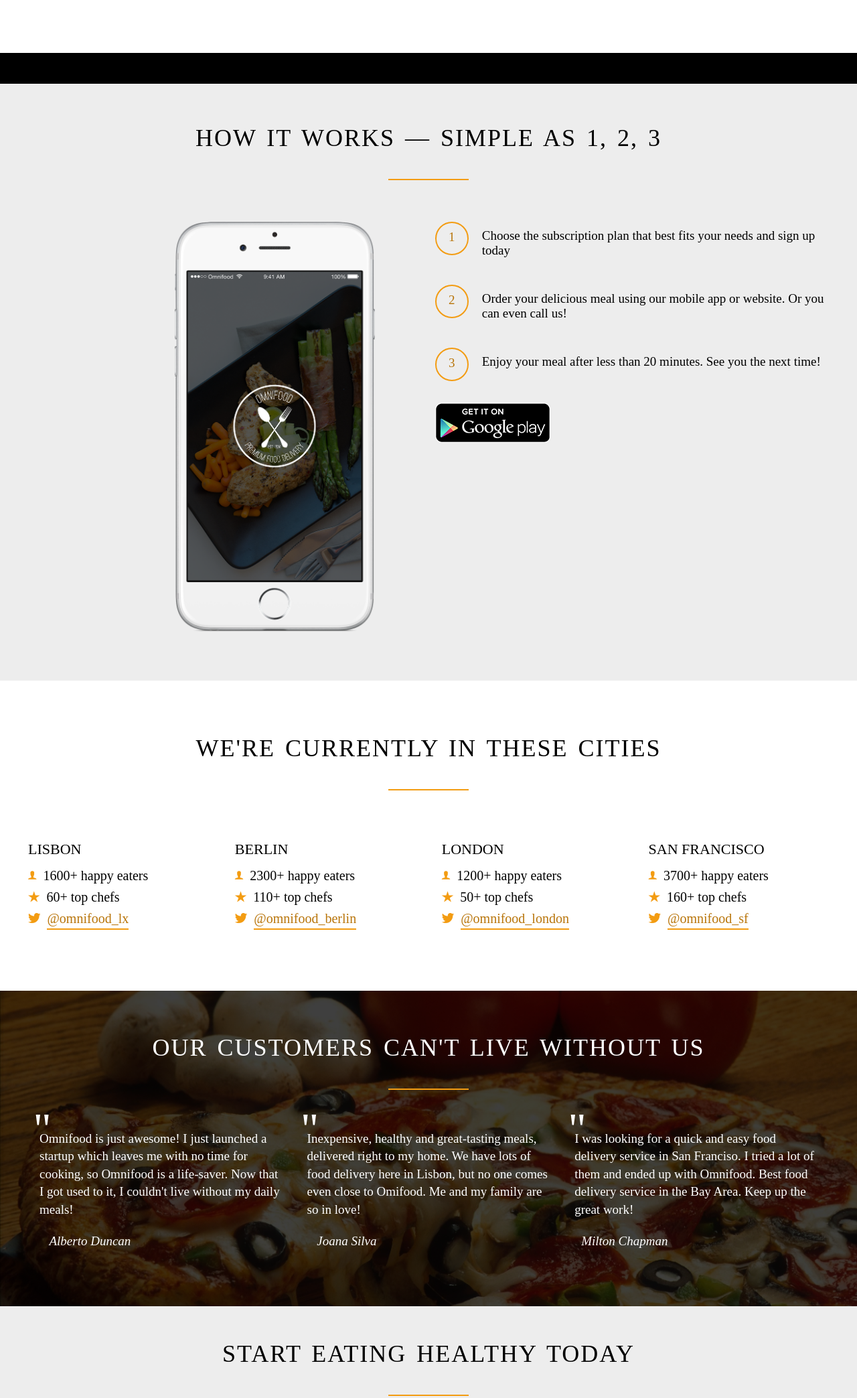
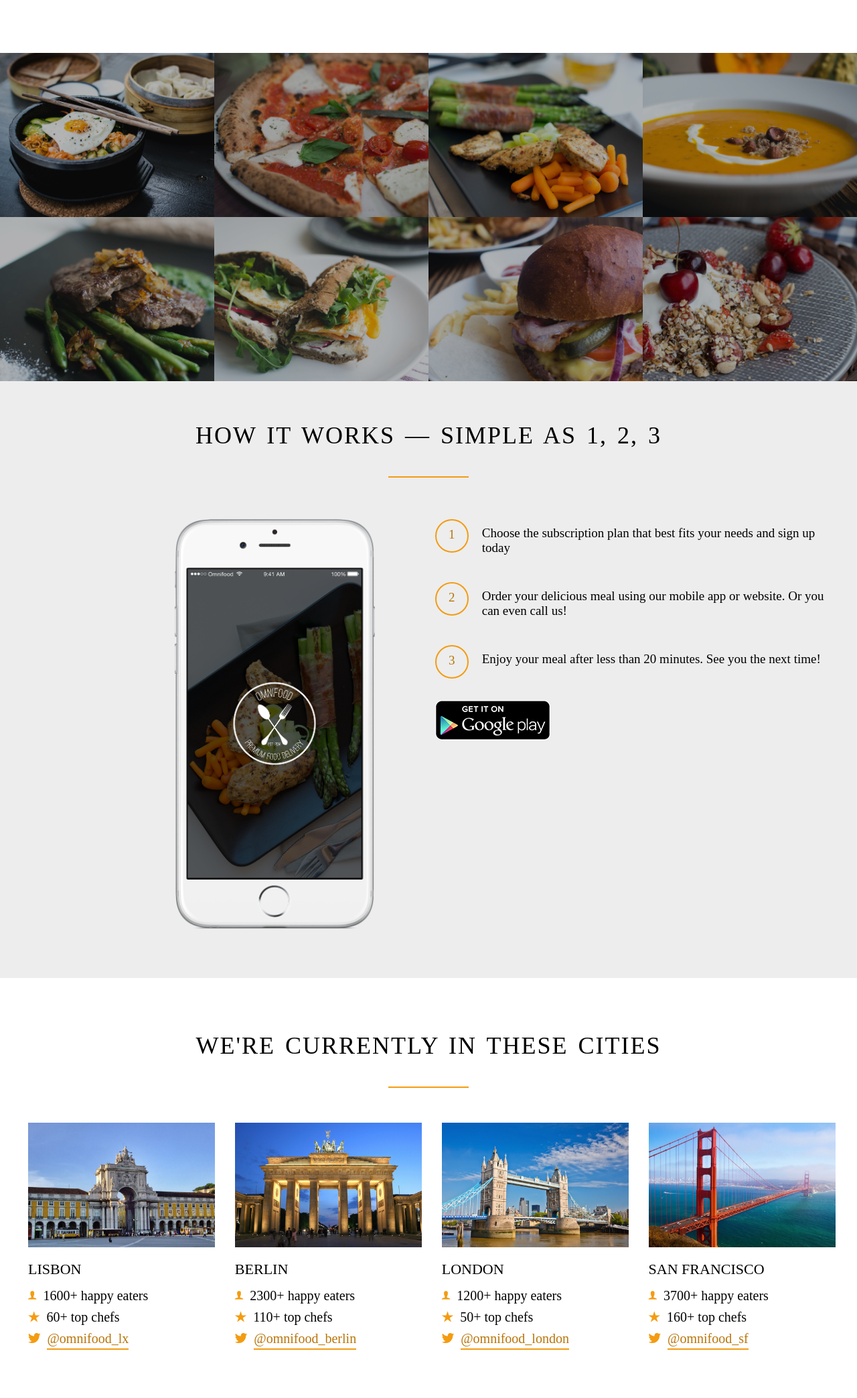
Before and after one commit to OmerAwan445/OmniFood_Website, a plain HTML site: page index.html in a window 1280 px wide. Shown: the part 1412-3499 px from the top of the page at 67% size. Drawn offline with Linux system fonts and the light colour scheme; files whose address does not match are found by name.

Commit message:
Update index.html

```diff
--- a/index.html
+++ b/index.html
@@ -89,22 +89,22 @@
     <ul class="meals-gallery">
       <li>
         <figure class="meals-fig">
-          <img src="/resources/css/img/1.jpg" alt="">
+          <img src="/css/img/1.jpg" alt="">
         </figure>
       </li>
       <li>
         <figure class="meals-fig">
-          <img src="/resources/css/img/2.jpg" alt="">
+          <img src="/css/img/2.jpg" alt="">
         </figure>
       </li>
       <li>
         <figure class="meals-fig">
-          <img src="/resources/css/img/3.jpg" alt="">
+          <img src="/css/img/3.jpg" alt="">
         </figure>
       </li>
       <li>
         <figure class="meals-fig">
-          <img src="/resources/css/img/4.jpg" alt="">
+          <img src="/css/img/4.jpg" alt="">
         </figure>
       </li>
     </ul>
@@ -112,22 +112,22 @@
     <ul class="meals-gallery">
       <li>
         <figure class="meals-fig">
-          <img src="/resources/css/img/5.jpg" alt="">
+          <img src="/css/img/5.jpg" alt="">
         </figure>
       </li>
       <li>
         <figure class="meals-fig">
-          <img src="/resources/css/img/6.jpg" alt="">
+          <img src="/css/img/6.jpg" alt="">
         </figure>
       </li>
       <li>
         <figure class="meals-fig">
-          <img src="/resources/css/img/7.jpg" alt="">
+          <img src="/css/img/7.jpg" alt="">
         </figure>
       </li>
       <li>
         <figure class="meals-fig">
-          <img src="/resources/css/img/8.jpg" alt="">
+          <img src="/css/img/8.jpg" alt="">
         </figure>
       </li>
     </ul>
@@ -176,7 +176,7 @@
     <div class="row ">
       <div class="col span-1-of-4">
       <div class="city-box">
-        <img src="/resources/css/img/lisbon-3.jpg" alt="" class="city-img">
+        <img src="/css/img/lisbon-3.jpg" alt="" class="city-img">
         <h3>Lisbon</h3>
         <div class="city-details">
           <div class="city-feature">
@@ -197,7 +197,7 @@
 
       <div class="col span-1-of-4">
       <div class="city-box ">
-        <img src="/resources/css/img/berlin.jpg" alt="" class="city-img">
+        <img src="/css/img/berlin.jpg" alt="" class="city-img">
         <h3>Berlin</h3>
         <div class="city-details">
           <div class="city-feature">
@@ -219,7 +219,7 @@
 
       <div class="col span-1-of-4">
       <div class="city-box ">
-        <img src="/resources/css/img/london.jpg" alt="" class="city-img">
+        <img src="/css/img/london.jpg" alt="" class="city-img">
         <h3>London</h3>
         <div class="city-details">
           <div class="city-feature">
@@ -239,7 +239,7 @@
     </div>
     <div class="col span-1-of-4">
       <div class="city-box">
-        <img src="/resources/css/img/san-francisco.jpg" alt="" class="city-img">
+        <img src="/css/img/san-francisco.jpg" alt="" class="city-img">
         <h3>San Francisco</h3>
         <div class="city-details">
           <div class="city-feature">
@@ -271,7 +271,7 @@
         <blockquote class="customer-post">
           Omnifood is just awesome! I just launched a startup which leaves me with no time for cooking, so Omnifood is a
           life-saver. Now that I got used to it, I couldn't live without my daily meals!
-          <cite class="customer-img"> <img src="/resources/css/img/customer-1.jpg" alt=""> Alberto Duncan</cite>
+          <cite class="customer-img"> <img src="/css/img/customer-1.jpg" alt=""> Alberto Duncan</cite>
         </blockquote>
       </div>
 
@@ -279,7 +279,7 @@
         <blockquote class="customer-post">
           Inexpensive, healthy and great-tasting meals, delivered right to my home. We have lots of food delivery here
           in Lisbon, but no one comes even close to Omifood. Me and my family are so in love!
-          <cite class="customer-img"> <img src="/resources/css/img/customer-2.jpg" alt=""> Joana Silva</cite>
+          <cite class="customer-img"> <img src="/css/img/customer-2.jpg" alt=""> Joana Silva</cite>
         </blockquote>
       </div>
 
@@ -287,7 +287,7 @@
         <blockquote class="customer-post">
           I was looking for a quick and easy food delivery service in San Franciso. I tried a lot of them and ended up
           with Omnifood. Best food delivery service in the Bay Area. Keep up the great work!
-          <cite class="customer-img"> <img src="/resources/css/img/customer-3.jpg" alt="">Milton Chapman </cite>
+          <cite class="customer-img"> <img src="/css/img/customer-3.jpg" alt="">Milton Chapman </cite>
         </blockquote>
       </div>
     </div>
```
